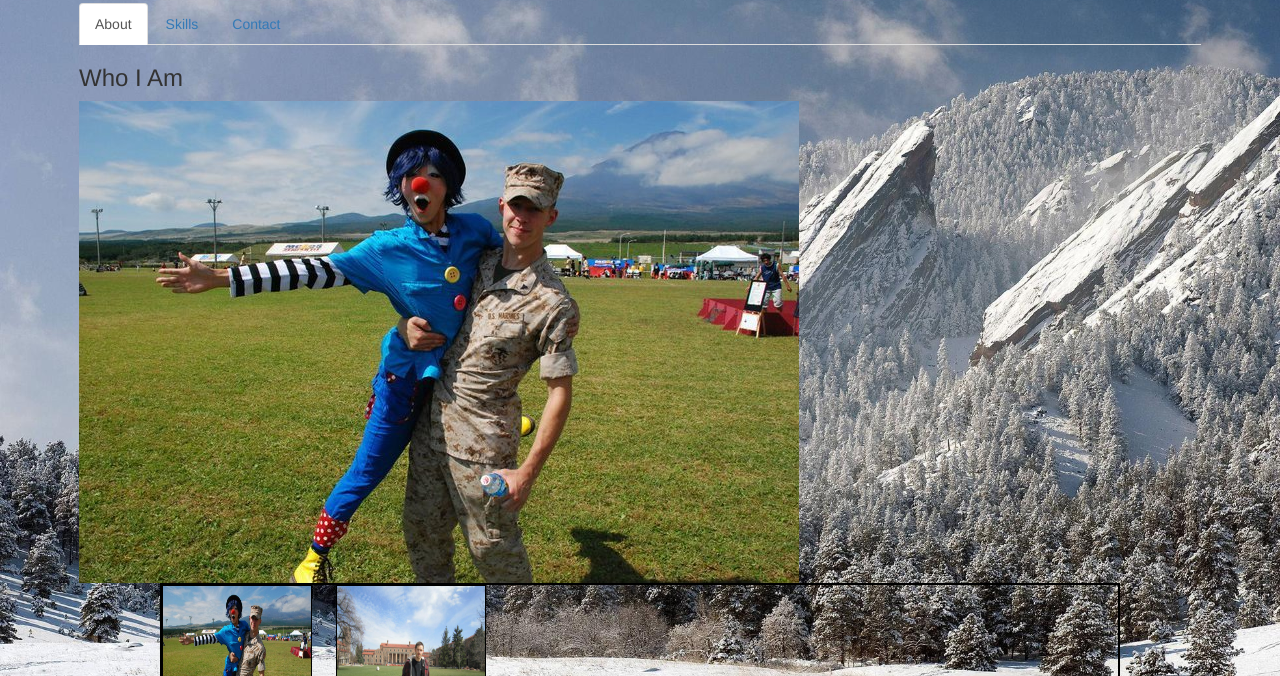
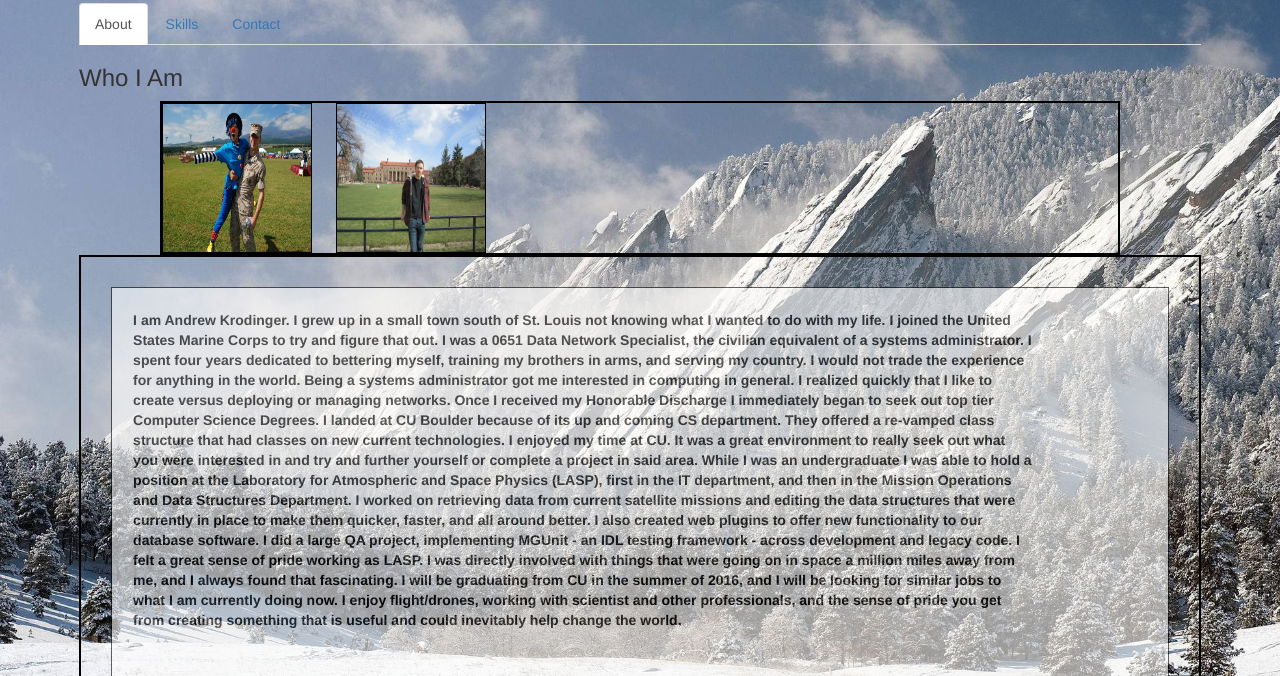
Before and after one commit to drewdinger/drewdinger.github.io, a plain HTML site: page index.html in a window 1280 px wide. Shown: the part 124-800 px from the top of the page. Drawn offline with nearby package versions, Linux system fonts and the light colour scheme; a script that the page names is missing.

Commit message:
found error in css

```diff
--- a/css/style.css
+++ b/css/style.css
@@ -25,7 +25,6 @@ html, body {
   }
 
 .background {
-    background: url(klematis.jpg) repeat;
     border: 2px solid black;
 }
 
--- a/index.html
+++ b/index.html
@@ -69,7 +69,7 @@
     				<h3>Who I Am</h3>
     				<!-- <img src="images/japanclown.jpg" alt="Fuji Clown" style="margin:0px 20px">
  -->
- 					<img class="materialboxed" data-caption="At the Camp Fuji Friendship Festival" width="250" src="images/japanclown.jpg">
+ 					<!-- <img class="materialboxed" data-caption="At the Camp Fuji Friendship Festival" width="250" src="images/japanclown.jpg"> -->
 
  					<div id="divCenter">
        					<img src="images/japanclown.jpg" alt="Japan Clown" style="width:150px;height:150px" id="divIDOne"/>
```
